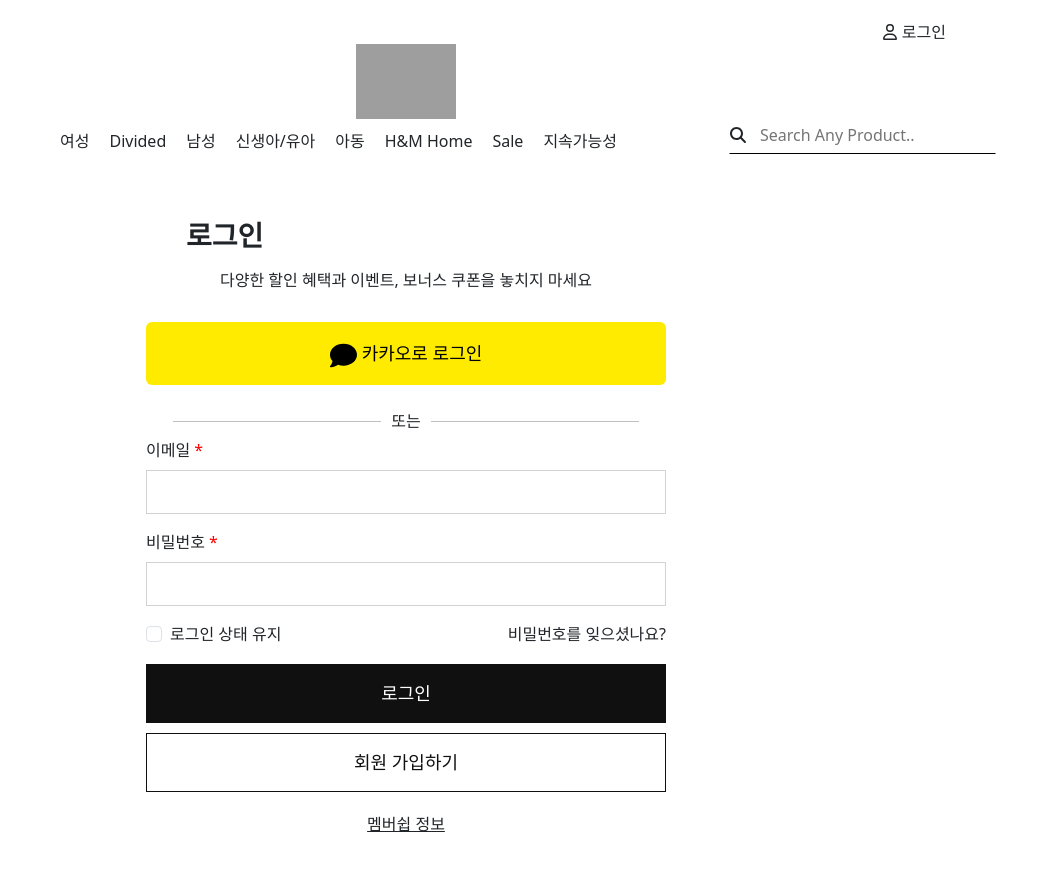
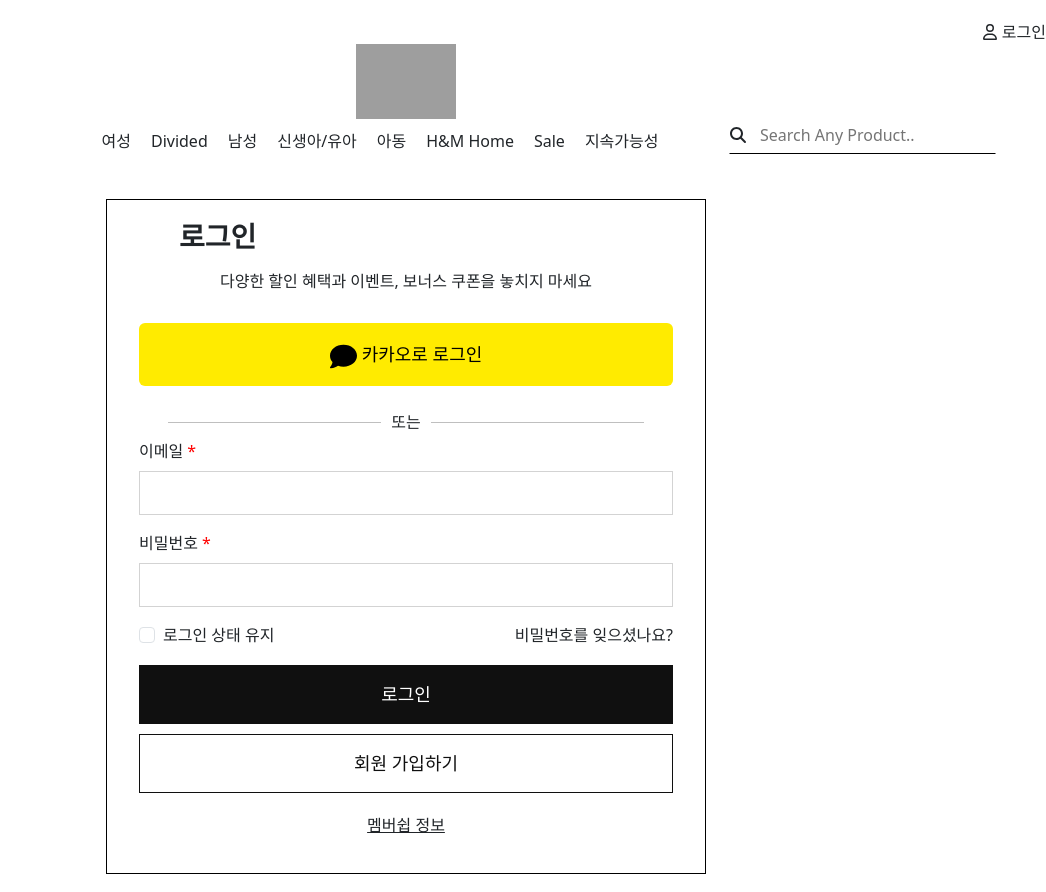
Before and after one commit to zzqjawnssla/react-hnm-router-practice, a React (Create React App) app: page /login in a window 1280 px wide. Shown: the whole page, without its empty margins (234-1280 px from the left). Built offline with nearby package versions, Linux system fonts and the light colour scheme; grey boxes are pictures that could not be loaded.

Commit message:
로그인 모바일 환경 반영

```diff
--- a/src/App.css
+++ b/src/App.css
@@ -2,7 +2,7 @@
     display: flex;
     justify-content: space-between;
 
-    margin-right: 100px;
+    /*margin-right: 100px;*/
     margin-top: 20px;
     /*margin: 20px;*/
     cursor: pointer;
@@ -11,7 +11,7 @@
 .sidebar-button {
     display: flex;
     justify-content: space-between;
-    margin-left: 100px;
+    /*margin-left: 100px;*/
     margin-top: 20px;
     /*margin-left: auto;*/
     cursor: pointer;
@@ -44,7 +44,7 @@
     justify-content: center;
     list-style-type: none;
     flex-grow: 1;
-    margin-left: 150px;
+    margin-left: 233px;
 
     li {
         padding: 10px;
@@ -160,6 +160,16 @@
 }
 
 @media (min-width: 501px) {
+    .login-pc{
+        border: 1px solid black;
+        display: flex;
+        justify-content: center;
+        align-items: center;
+        margin: auto;
+        padding: 20px;
+        width: 600px;
+    }
+
     .mobile-button {
         display: none;
     }
@@ -188,17 +198,17 @@
         margin: 20px;
     }
 
-    .login-container {
-        display: flex;
-        flex-direction: column;
-        justify-content: center;
-        align-items: center;
+    /*.login-container {*/
+    /*    display: flex;*/
+    /*    flex-direction: column;*/
+    /*    justify-content: center;*/
+    /*    align-items: center;*/
 
-        width: 200px;
-        height: 20%;
-        margin: 20px;
-        border: 1px solid transparent;
-    }
+    /*    width: 200px;*/
+    /*    height: 20%;*/
+    /*    margin: 20px;*/
+    /*    border: 1px solid transparent;*/
+    /*}*/
 
 
     .mobile-text {
--- a/src/Pages/Login.js
+++ b/src/Pages/Login.js
@@ -1,5 +1,5 @@
 import React from 'react'
-import {Button, Container, Form} from "react-bootstrap";
+import {Button, Container, Form, Row} from "react-bootstrap";
 import {useNavigate} from "react-router-dom";
 
 import {FontAwesomeIcon} from "@fortawesome/react-fontawesome";
@@ -17,7 +17,9 @@
     }
     return (
 
-        <Container className="login-container" style={{width:"600px", padding:"40px"}}>
+        <Container style={{display:"flex",justifyContent:"center", marginTop:"20px"}}>
+            <Row className="login-pc">
+
 
             <Form onSubmit={(e) => loginUser(e)}>
                 <h3 style={{marginLeft: '40px'}}><strong>로그인</strong></h3>
@@ -126,6 +128,8 @@
                 }}>멤버쉽 정보
                 </p>
             </Form>
+
+                </Row>
         </Container>
 
     )
```
